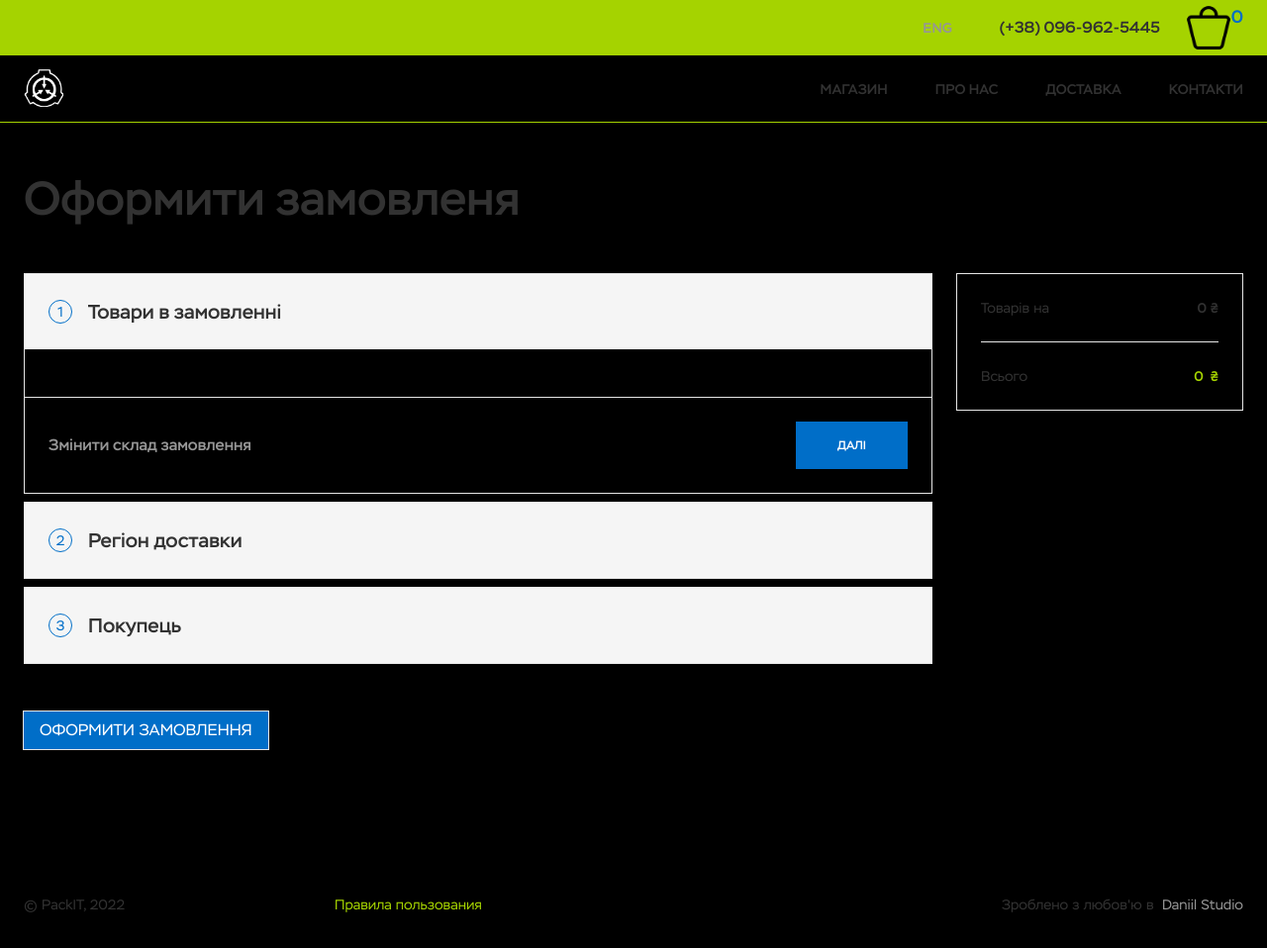
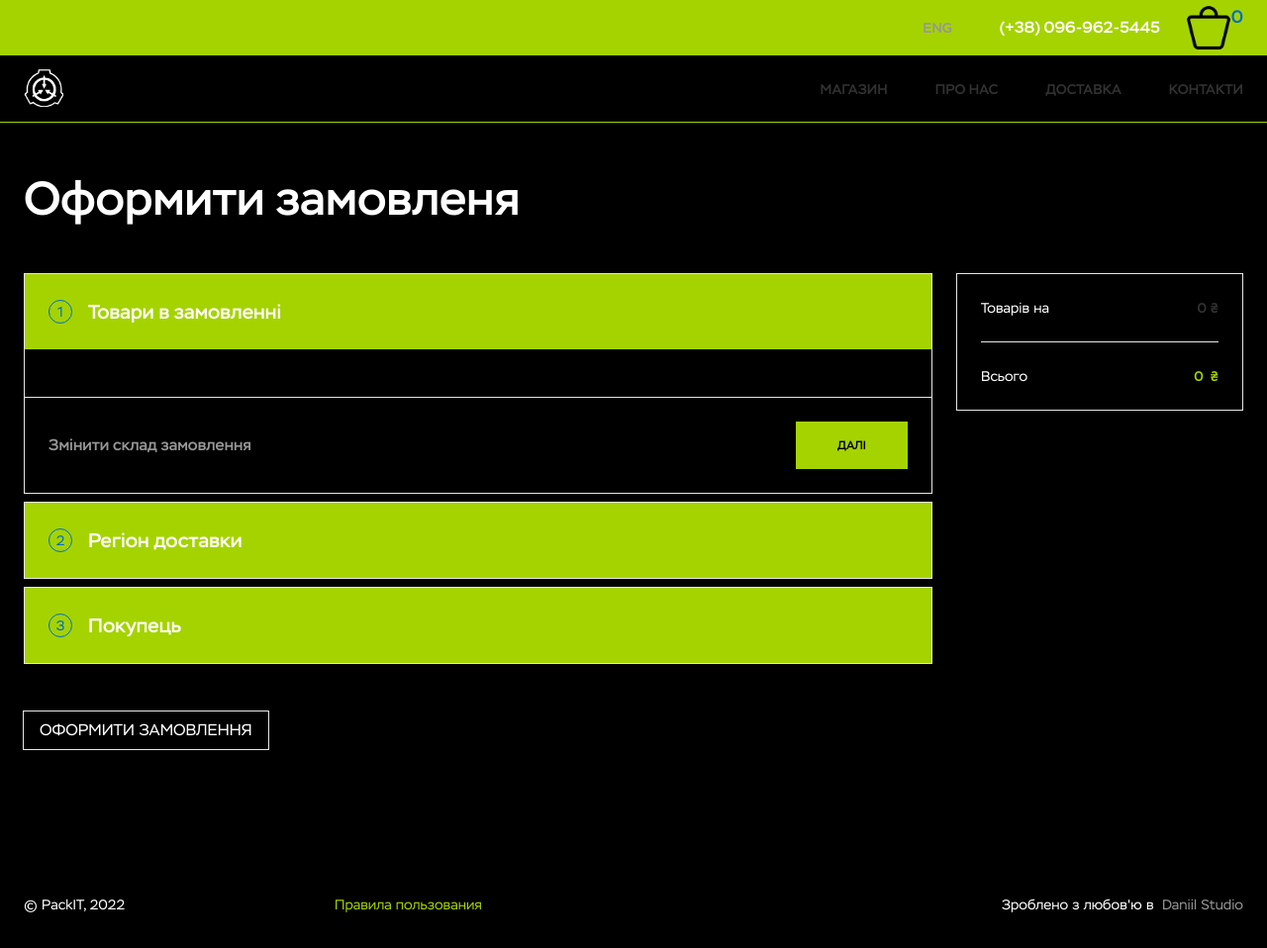
Before and after one commit to Ruslan-Panenko/my_dimplom, a Django app: page /order/ in a window 1280 px wide. Shown: the whole page at 99% size. Run offline with Django 3.2, Linux system fonts and the light colour scheme; some web fonts are replaced.

Commit message:
site_update

```diff
--- a/templates/base.html
+++ b/templates/base.html
@@ -36,6 +36,7 @@
 
         body {
             background-color: #000;
+            color: white;
         }
 
         label {
@@ -166,6 +167,28 @@
 
         .section__header :last-child {
             margin-bottom: 0;
+            color: #fff;
+        }
+
+        .order-step__header {
+            background-color: #A5D300;
+        }
+
+        button.btn.js-cart-next {
+            background-color: #A5D300;
+            color: #000;
+        }
+
+        button.btn {
+            background: none;
+        }
+
+        button.btn:hover {
+            background-color: #A5D300;
+            color: #000;
+        }
+
+        .form-input, .form-textarea {
             color: #fff;
         }
     </style>
--- a/templates/order.html
+++ b/templates/order.html
@@ -35,7 +35,7 @@
 																		<div class="order-list__col-img">
 																			<a class="order-list__img-wrap" href="{{ product.get_absolute_url }}">
 																				<div class="order-list__img-ratio">
-																					<img class="order-list__img" src="{{ product.main_photo_xxl2.url }}">
+																					<img class="order-list__img" src="{{ product.main_photo_xxl2 }}">
 																				</div>
 																			</a>
 																		</div>
```
